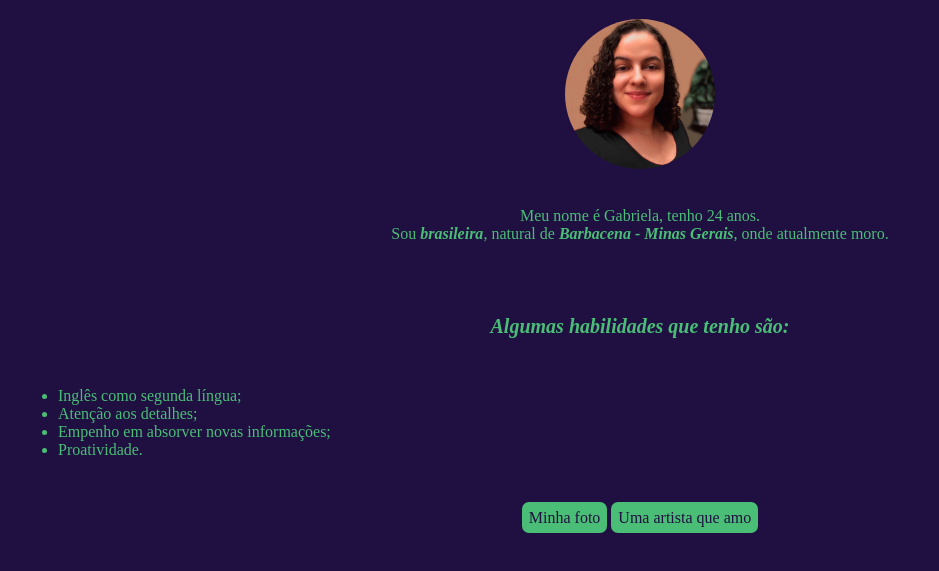
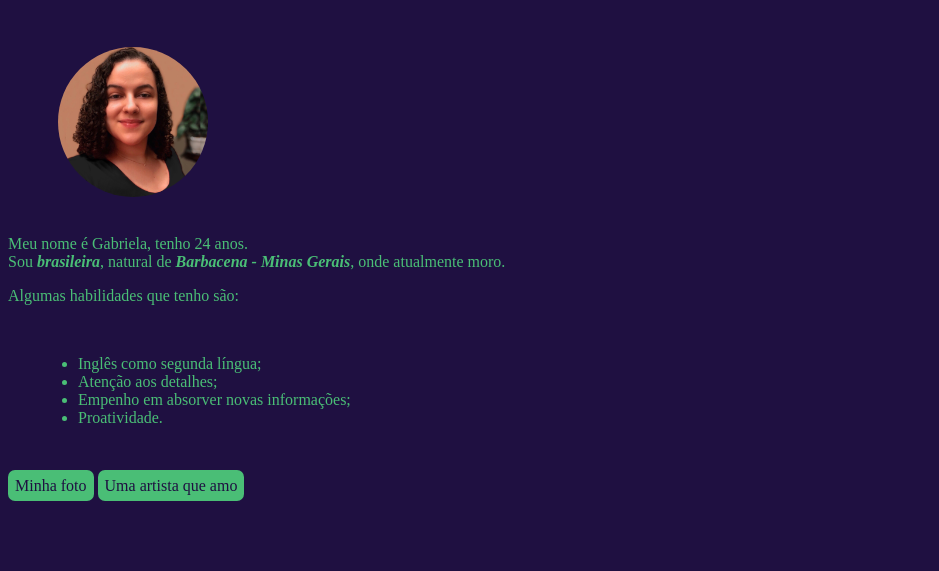
Before and after one commit to devgabrielav/devgabrielav.github.io, a plain HTML site: page index.html in a window 1280 px wide. Shown: the part 61-632 px from the top of the page, without its empty margins (0-939 px from the left). Drawn offline with Linux system fonts and the light colour scheme.

Commit message:
Para não perder progresso

```diff
--- a/index.html
+++ b/index.html
@@ -10,23 +10,28 @@
 </head>
 
 <body>
-    <h1 class="dif-type">Gabriela Vicentini Miranda</h1>
-    <div><img src="selfie.JPG" alt="Foto rosto Gabriela"></div>
+    <div class="title">
+        <h1>Gabriela Vicentini Miranda</h1>
+    </div>
+    <div class="imag"><img src="selfie.JPG" alt="Foto rosto Gabriela"></div>
     <br>
-    <p class="dif-type">Meu nome é Gabriela, tenho 24 anos.<br> Sou <strong><em>brasileira</em></strong>, natural de
-        <strong><em>Barbacena - Minas Gerais</em></strong>, onde atualmente moro.</p>
-    <br>
-    <br>
-    <div class="subtitulo">
+    <div class="texts">
+        <p>Meu nome é Gabriela, tenho 24 anos.<br> Sou <strong><em>brasileira</em></strong>, natural de
+            <strong><em>Barbacena - Minas Gerais</em></strong>, onde atualmente moro.
+        </p>
+    </div>
+    <div class="texts legend">
         <p>Algumas habilidades que tenho são:</p>
     </div>
     <br>
+    <div class="list">
         <ul>
             <li>Inglês como segunda língua;</li>
             <li>Atenção aos detalhes;</li>
             <li>Empenho em absorver novas informações;</li>
             <li>Proatividade.</li>
         </ul>
+    </div>
     <div><a class="links" href="selfie.JPG" target="_blank">Minha foto</a>
         <a class="links" href="https://open.spotify.com/artist/6qqNVTkY8uBg9cP3Jd7DAH?si=DytcEp_qRGWzntcH0_x4JA"
             target="_blank">Uma artista que amo</a>
--- a/style.css
+++ b/style.css
@@ -1,33 +1,36 @@
-.dif-type{
-    font-style:normal;
-    text-align: center;
-}
-body{
+body {
     background-color: rgb(31, 16, 65);
     color: rgb(74, 190, 118);
 }
-div{
+
+img {
+    border-radius: 100px;
+    width: 150px;
+}
+
+.imag {
+    margin-left: 50px;
+    margin-top: 50px;
+}
+
+.title {
     text-align: center;
 }
 
-img{
-    border-radius: 100px;
-    width: 150px;
-    margin: auto;
-}
-
-.subtitulo{
+.texts .legend {
     text-align: center;
     font-size: 20px;
     font-weight: bold;
     font-style: italic;
     margin-bottom: -5px;
 }
-ul{
-    margin-left: 10px;
+
+ul {
+    margin-left: 30px;
     margin-bottom: 50px;
 }
-.links{
+
+.links {
     text-align: center;
     line-height: 0px;
     background-color: rgb(74, 190, 118);
```
Lines whose indentation alone changed are shown as unchanged.
